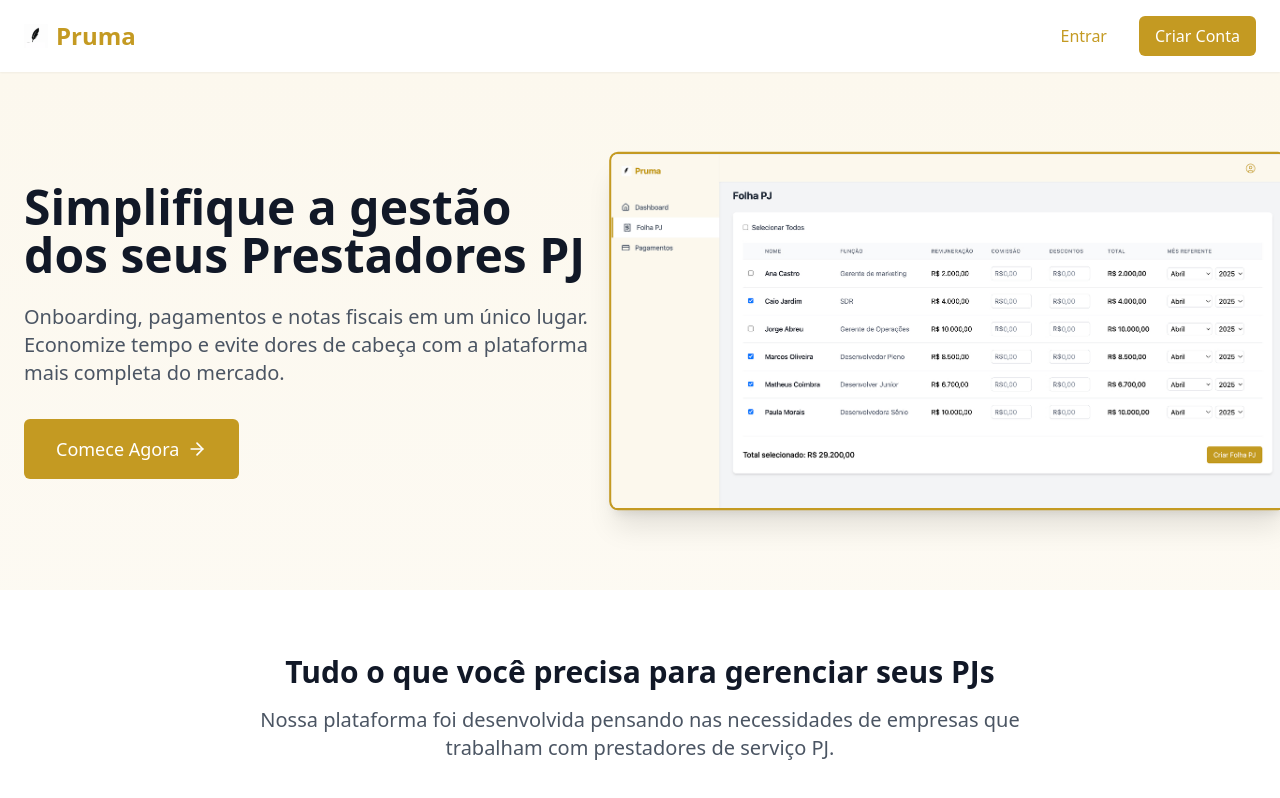
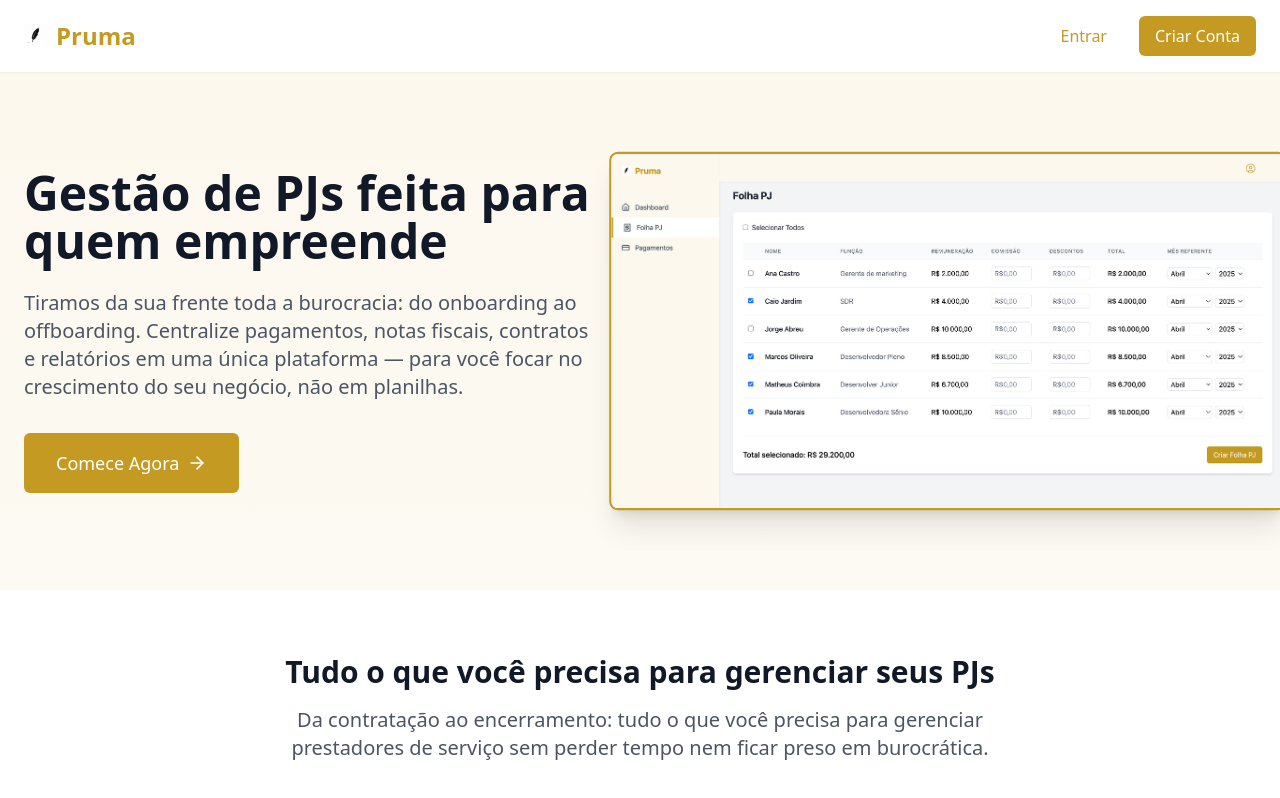
Before and after one commit to rodrigocruzs/pruma, a React (Vite) app: page / in a window 1280 px wide. Built offline with nearby package versions, Linux system fonts and the light colour scheme; no server answers.

Commit message:
Update landing page copy and content

```diff
--- a/src/pages/LandingPage.tsx
+++ b/src/pages/LandingPage.tsx
@@ -39,10 +39,12 @@ const LandingPage = () => {
             <div className="flex flex-col md:flex-row items-center">
               <div className="md:w-1/2 md:pr-12">
                 <h1 className="text-4xl md:text-5xl font-bold text-gray-900 leading-tight mb-6">
-                  Simplifique a gestão dos seus Prestadores PJ
+                  Gestão de PJs feita para quem empreende
                 </h1>
                 <p className="text-xl text-gray-600 mb-8">
-                  Onboarding, pagamentos e notas fiscais em um único lugar. Economize tempo e evite dores de cabeça com a plataforma mais completa do mercado.
+                Tiramos da sua frente toda a burocracia: do onboarding ao offboarding.
+                Centralize pagamentos, notas fiscais, contratos e relatórios em uma única plataforma —
+                para você focar no crescimento do seu negócio, não em planilhas.
                 </p>
                 <div className="flex flex-col sm:flex-row space-y-4 sm:space-y-0 sm:space-x-4">
                   <Link
@@ -71,7 +73,7 @@ const LandingPage = () => {
             <div className="text-center mb-16">
               <h2 className="text-3xl font-bold text-gray-900 mb-4">Tudo o que você precisa para gerenciar seus PJs</h2>
               <p className="text-xl text-gray-600 max-w-3xl mx-auto">
-                Nossa plataforma foi desenvolvida pensando nas necessidades de empresas que trabalham com prestadores de serviço PJ.
+              Da contratação ao encerramento: tudo o que você precisa para gerenciar prestadores de serviço sem perder tempo nem ficar preso em burocrática.
               </p>
             </div>
 
@@ -79,9 +81,9 @@ const LandingPage = () => {
               {/* Feature 1 */}
               <div className="bg-[#FCF8EE] p-8 rounded-lg shadow-sm border border-[#FCF8EE]">
                 <Users className="h-12 w-12 text-[#C49A22] mb-6" />
-                <h3 className="text-xl font-bold text-gray-900 mb-3">Onboarding Simplificado</h3>
+                <h3 className="text-xl font-bold text-gray-900 mb-3">Cadastro Simplificado</h3>
                 <p className="text-gray-600">
-                  Adicione novos prestadores em minutos, com um processo digital e sem burocracia. Envie convites por email e permita que eles completem seus dados.
+                  Adicione novos PJs em segundos, colete documentos e valide tudo de forma automática — sem planilhas e sem e-mails perdidos.
                 </p>
               </div>
 
@@ -90,7 +92,7 @@ const LandingPage = () => {
                 <FileText className="h-12 w-12 text-[#C49A22] mb-6" />
                 <h3 className="text-xl font-bold text-gray-900 mb-3">Gestão de Notas Fiscais</h3>
                 <p className="text-gray-600">
-                  Receba, organize e armazene notas fiscais dos seus prestadores. Acompanhe facilmente o status de cada documento fiscal.
+                  Receba, organize e armazene notas fiscais dos seus PJs. Acompanhe facilmente o status de cada documento fiscal.
                 </p>
               </div>
 
@@ -108,7 +110,7 @@ const LandingPage = () => {
                 <Calendar className="h-12 w-12 text-[#C49A22] mb-6" />
                 <h3 className="text-xl font-bold text-gray-900 mb-3">Controle de Contratos</h3>
                 <p className="text-gray-600">
-                  Armazene contratos digitais, configure prazos e receba alertas de renovação. Mantenha tudo organizado e acessível.
+                  Armazene contratos digitais e compartilhe com os PJs. Mantenha tudo organizado e acessível.
                 </p>
               </div>
             </div>
@@ -120,13 +122,13 @@ const LandingPage = () => {
           <div className="container mx-auto px-6 text-center">
             <h2 className="text-3xl font-bold text-white mb-6">Pronto para simplificar a gestão dos seus PJs?</h2>
             <p className="text-xl text-white opacity-90 mb-8 max-w-3xl mx-auto">
-              Inicie sua jornada hoje mesmo e experimente como é fácil gerenciar prestadores de serviço com a Pruma.
+              Experimente como é fácil gerenciar PJs com a Pruma.
             </p>
             <Link
               to="/signup"
               className="px-8 py-4 bg-white text-[#C49A22] text-lg font-medium rounded-md hover:bg-[#FCF8EE] transition duration-150 inline-flex items-center"
             >
-              Criar Minha Conta Grátis
+              Criar Minha Conta
               <ArrowRight className="ml-2 h-5 w-5" />
             </Link>
           </div>
@@ -141,7 +143,7 @@ const LandingPage = () => {
                 <h3 className="text-lg font-bold text-[#C49A22]">Pruma</h3>
               </div>
               <p className="text-gray-600">
-                A solução completa para gestão de prestadores de serviço PJ.
+                A solução completa para gestão de PJs.
               </p>
             </div>
             <div className="mt-12 pt-8 text-center text-gray-600 border-t border-gray-200">
```
Also changed, not shown: 1 other file (tests, documents, lock files or other folders).
